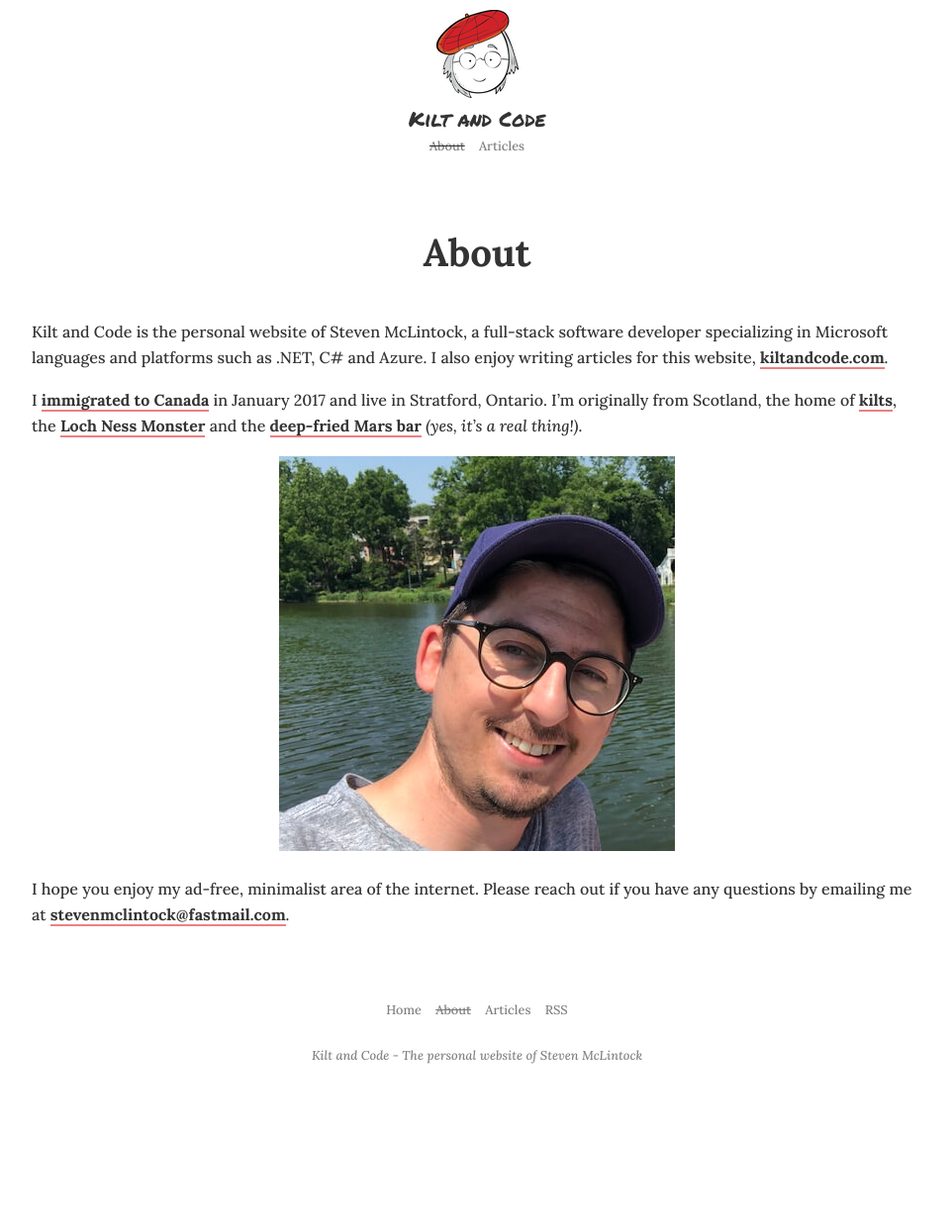
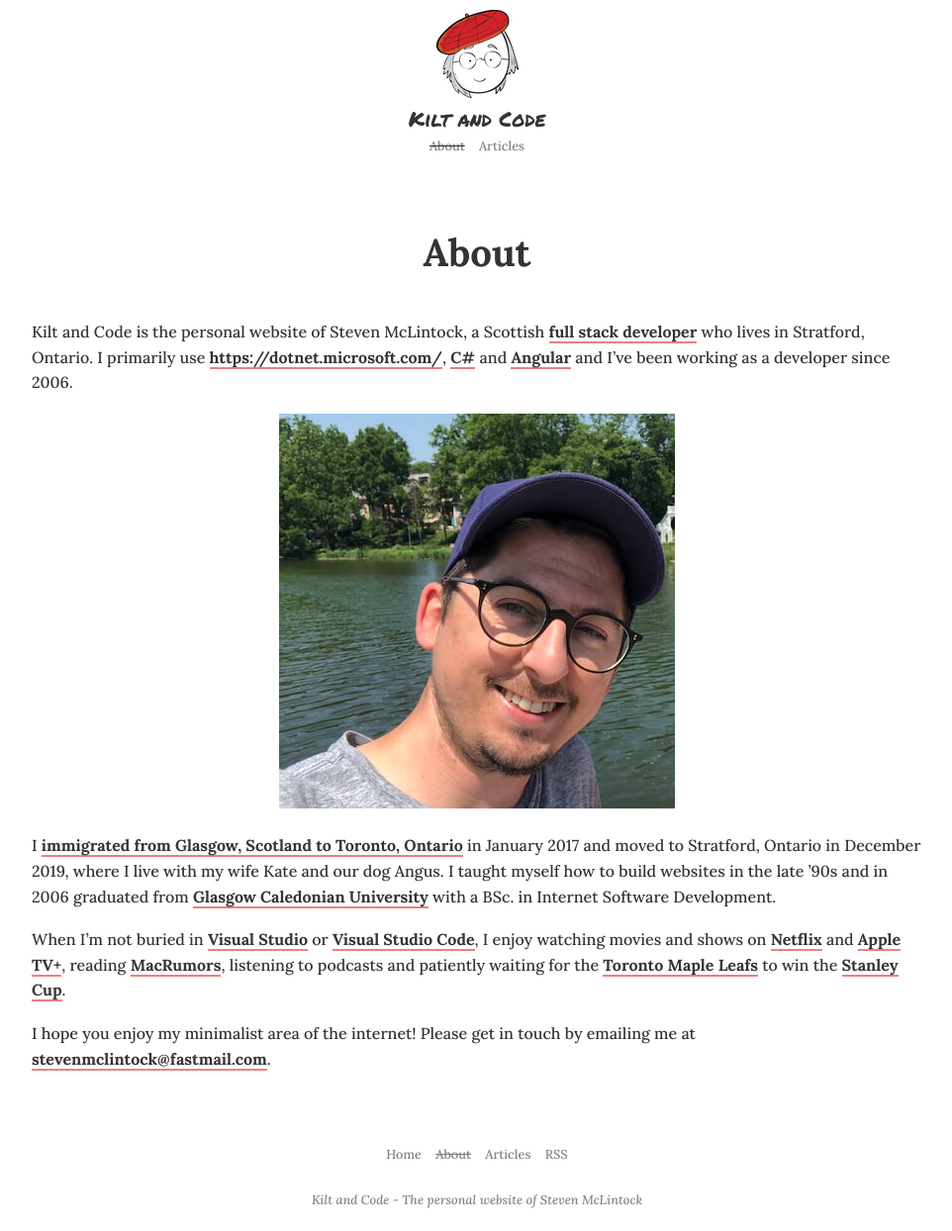
Before and after one commit to kiltandcode/kiltandcode.com, a Jekyll site: the page built from about.md, in a window 1280 px wide. Shown: the whole page at 99% size, without its empty margins (158-1120 px from the left). Built offline with Jekyll 4.4.1, drawn with Linux system fonts in a browser that asks for light colours; before the commit the page ends 1098 px from its top, so only the background shows below that.

Commit message:
Update the About page

```diff
--- a/about.md
+++ b/about.md
@@ -3,15 +3,8 @@ layout: page
 title: "About"
 ---
 
-{{ site.title }} is the personal website of Steven McLintock, a full-stack software developer
-specializing in Microsoft languages and platforms such as .NET, C# and Azure. I also
-enjoy writing articles for this website, [kiltandcode.com](https://kiltandcode.com).
-
-I [immigrated to Canada](https://kiltandcode.com/2019/06/30/coming-to-canada-immigrating-to-toronto-as-a-dotnet-developer/)
-in January 2017 and live in Stratford, Ontario. I'm originally from Scotland, the
-home of [kilts](https://en.wikipedia.org/wiki/Kilt), the
-[Loch Ness Monster](https://en.wikipedia.org/wiki/Loch_Ness_Monster) and
-the [deep-fried Mars bar](https://en.wikipedia.org/wiki/Deep-fried_Mars_bar) *(yes, it's a real thing!)*.
+Kilt and Code is the personal website of Steven McLintock, a Scottish [full stack developer](https://www.kiltandcode.com/2020/02/16/my-journey-to-becoming-a-full-stack-developer/) who lives in Stratford, Ontario. I primarily use [https://dotnet.microsoft.com/](.NET), [C#](https://docs.microsoft.com/en-us/dotnet/csharp/]
+) and [Angular](https://angular.io/) and I've been working as a developer since 2006.
 
 {%
     include image.html
@@ -19,4 +12,8 @@ the [deep-fried Mars bar](https://en.wikipedia.org/wiki/Deep-fried_Mars_bar) *(y
     alt='Steven McLintock'
 %}
 
-I hope you enjoy my ad-free, minimalist area of the internet. Please reach out if you have any questions by emailing me at [stevenmclintock@fastmail.com](mailto:stevenmclintock@fastmail.com).
+I [immigrated from Glasgow, Scotland to Toronto, Ontario](https://www.kiltandcode.com/2019/06/30/coming-to-canada-immigrating-to-toronto-as-a-dotnet-developer/) in January 2017 and moved to Stratford, Ontario in December 2019, where I live with my wife Kate and our dog Angus. I taught myself how to build websites in the late '90s and in 2006 graduated from [Glasgow Caledonian University](https://www.gcu.ac.uk/) with a BSc. in Internet Software Development.
+
+When I'm not buried in [Visual Studio](https://visualstudio.microsoft.com/) or [Visual Studio Code](https://code.visualstudio.com/), I enjoy watching movies and shows on [Netflix](https://www.netflix.com/) and [Apple TV+](https://tv.apple.com/), reading [MacRumors](https://www.macrumors.com/), listening to podcasts and patiently waiting for the [Toronto Maple Leafs](https://www.nhl.com/mapleleafs) to win the [Stanley Cup](https://en.wikipedia.org/wiki/Stanley_Cup).
+
+I hope you enjoy my minimalist area of the internet! Please get in touch by emailing me at [stevenmclintock@fastmail.com](mailto:stevenmclintock@fastmail.com).
```
Also changed, not shown: _includes/about-the-author.html (+3 -4 lines).
